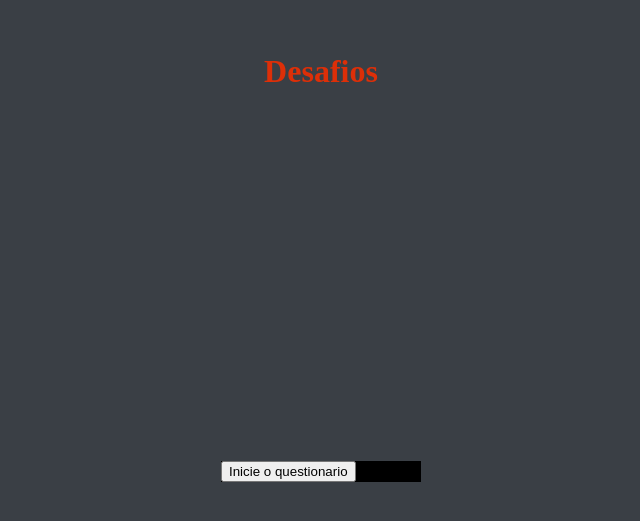
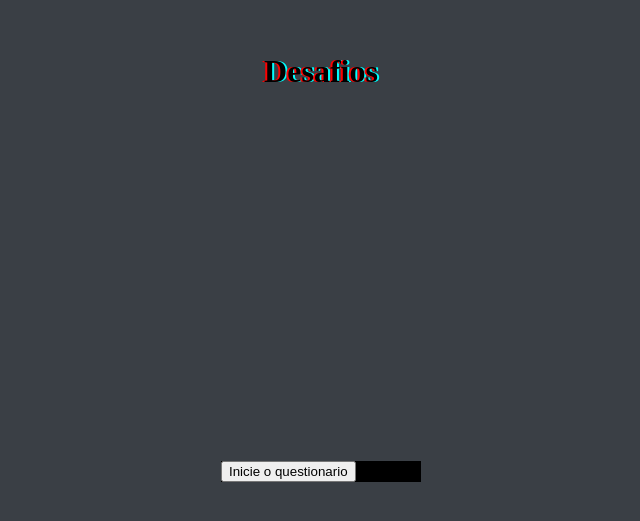
Before and after one commit to GiovaniiDias/aluraDesafio, a plain HTML site: page index.html in a window 1280 px wide. Shown: the part 151-672 px from the top of the page, without its empty margins (319-959 px from the left). Drawn offline with Linux system fonts and the light colour scheme.

Commit message:
Update alura.css

```diff
--- a/alura.css
+++ b/alura.css
@@ -11,8 +11,10 @@ html, body{
 
 }
 h1 {
-    color: rgb(221, 47, 8);
+
     text-align: center;
+    text-shadow: red -2px 0,
+                 cyan 2px 0;
 }
 p, h4 {
     margin-bottom: 70px;
```
